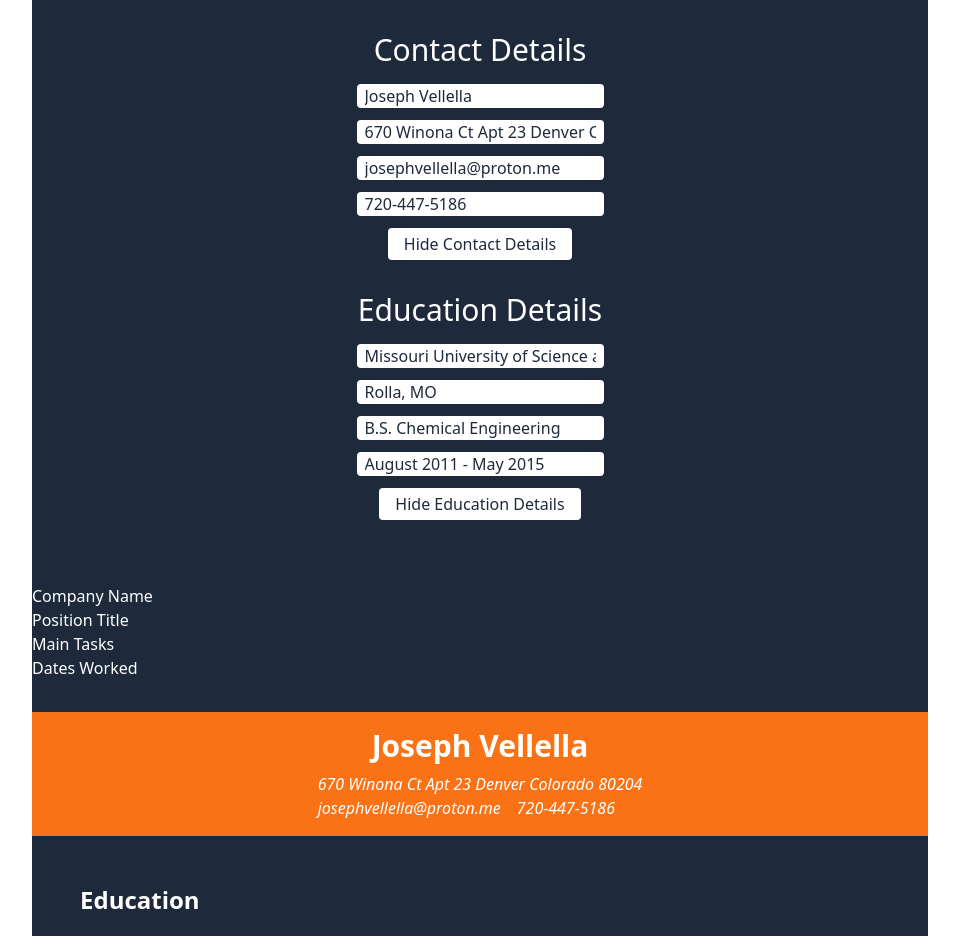
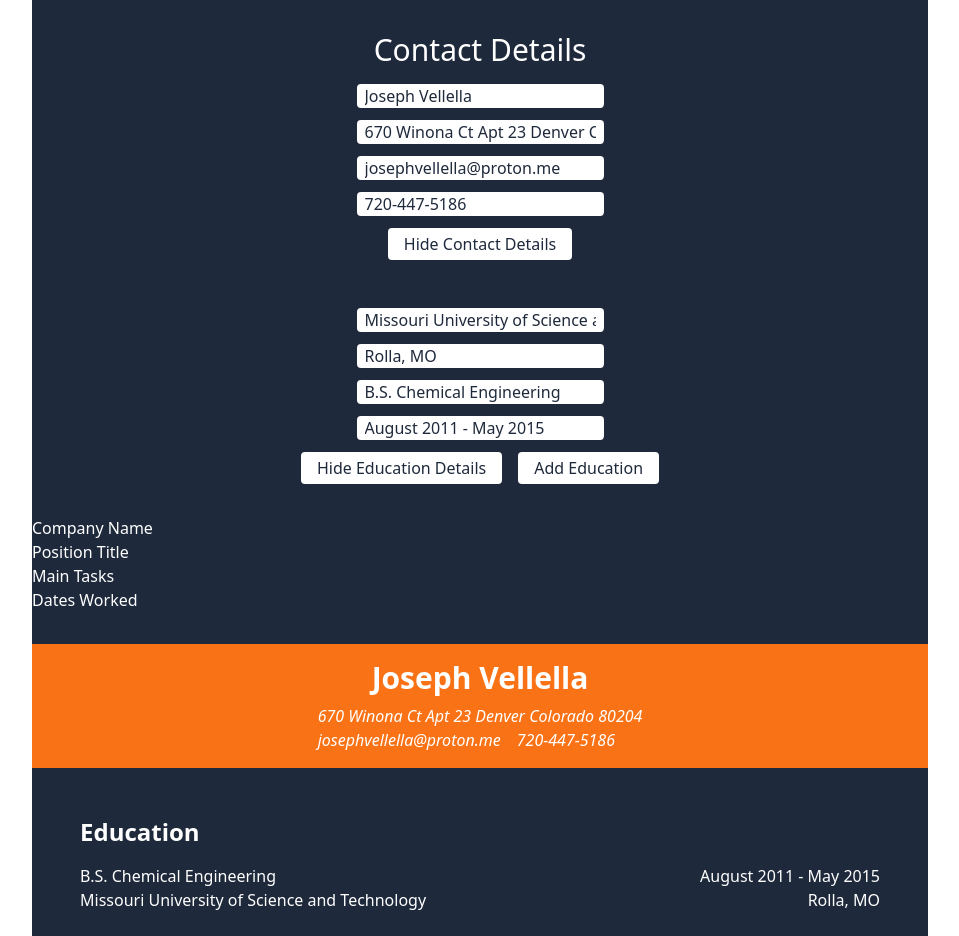
Before and after one commit to TimeApollo/cv-application, a React (Vite) app: page / in a window 1280 px wide. Shown: the top 936 px of the page, without its empty margins (160-1119 px from the left). Built offline with nearby package versions, Linux system fonts and the light colour scheme.

Commit message:
First education updating again. Added step if/then check for multiple schools.

```diff
--- a/src/App.jsx
+++ b/src/App.jsx
@@ -12,29 +12,59 @@ export default function App() {
       email: 'josephvellella@proton.me',
       phone: '720-447-5186',
     },
-    education: {
-      name: 'Missouri University of Science and Technology',
-      areaOfStudy: 'B.S. Chemical Engineering',
-      dateOfStudy: 'August 2011 - May 2015',
-      city: 'Rolla, MO',
-    },
+    education: [
+      {
+        name: 'Missouri University of Science and Technology',
+        areaOfStudy: 'B.S. Chemical Engineering',
+        dateOfStudy: 'August 2011 - May 2015',
+        city: 'Rolla, MO',
+      },
+    ],
   });
 
+  function addEducation() {
+    let newEducation = [
+      {
+        name: '',
+        areaOfStudy: '',
+        dateOfStudy: ',',
+        city: '',
+      },
+    ];
+    setInformation((prevInformation) => {
+      let newInformation = prevInformation;
+      newInformation.education.push(newEducation);
+    });
+  }
   function handleChange(event) {
-    const { name, value, id } = event.target;
-    setInformation((prevInformation) => ({
-      ...prevInformation,
-      [id]: {
-        ...prevInformation[id],
-        [name]: value,
-      },
-    }));
+    const { name, value, id, step } = event.target;
+
+    if (step === '') {
+      setInformation((prevInformation) => {
+        let newState = prevInformation;
+        newState[id][name] = value;
+        return { ...newState };
+      });
+    } else {
+      setInformation((prevInformation) => {
+        let newState = prevInformation;
+        console.log('debug!', newState[id]);
+        newState[id][step][name] = value;
+        return {
+          ...newState,
+        };
+      });
+    }
   }
 
   return (
     <div className="mx-auto flex flex-col gap-8 bg-slate-800 text-white md:max-w-4xl">
       <Contact {...information} handleChange={handleChange} />
-      <Education {...information} handleChange={handleChange} />
+      <Education
+        {...information}
+        handleChange={handleChange}
+        addEducation={addEducation}
+      />
       <Experience />
       <Output {...information} />
     </div>
--- a/src/components/Education.jsx
+++ b/src/components/Education.jsx
@@ -7,29 +7,22 @@ export default function Education(props) {
     event.preventDefault();
     setShow((prevShow) => !prevShow);
   }
-  return (
-    <div className="mb-8 flex flex-col items-center">
-      <h1 className="text-3xl"> Education Details</h1>
-      {!show && (
-        <button
-          onClick={handleSubmit}
-          className="mt-2 rounded bg-white px-4 py-1 text-slate-800"
-        >
-          Edit Education Details
-        </button>
-      )}
-      {show && (
-        <form
-          onSubmit={handleSubmit}
-          className="mt-4 flex flex-col items-center gap-3"
-        >
+  console.log(props);
+  const propsArray = props.education;
+
+  const renderEdForms = propsArray.map((obj, index) => {
+    return (
+      <div key={index}>
+        <form className="mt-4 flex flex-col items-center gap-3">
           <div className="">
             <input
               onChange={props.handleChange}
-              value={props.education.name}
+              value={obj.name}
+              key={index}
               type="text"
               name="name"
               id="education"
+              step={index}
               className="rounded px-2 text-slate-800"
               placeholder="School"
             />
@@ -38,10 +31,12 @@ export default function Education(props) {
           <div className="">
             <input
               onChange={props.handleChange}
-              value={props.education.city}
+              value={obj.city}
+              key={index}
               type="text"
               name="city"
               id="education"
+              step={index}
               className="rounded px-2 text-slate-800"
               placeholder="City and State"
             />
@@ -50,10 +45,12 @@ export default function Education(props) {
           <div>
             <input
               onChange={props.handleChange}
-              value={props.education.areaOfStudy}
+              value={obj.areaOfStudy}
+              key={index}
               type="text"
               name="areaOfStudy"
               id="education"
+              step={index}
               placeholder="Area of Study"
               className="rounded px-2 text-slate-800"
             />
@@ -62,20 +59,31 @@ export default function Education(props) {
           <div>
             <input
               onChange={props.handleChange}
-              value={props.education.dateOfStudy}
+              value={obj.dateOfStudy}
               type="text"
               name="dateOfStudy"
               id="education"
+              step={index}
               className="rounded px-2 text-slate-800"
               placeholder="Dates Attended"
             />
           </div>
 
-          <button className="rounded bg-white px-4 py-1 text-slate-800">
-            Hide Education Details
-          </button>
+          <div className="flex gap-4">
+            <button
+              onClick={handleSubmit}
+              className="rounded bg-white px-4 py-1 text-slate-800"
+            >
+              Hide Education Details
+            </button>
+            <button className="rounded bg-white px-4 py-1 text-slate-800">
+              Add Education
+            </button>
+          </div>
         </form>
-      )}
-    </div>
-  );
+      </div>
+    );
+  });
+
+  return <div>{renderEdForms}</div>;
 }
--- a/src/components/EducationOutput.jsx
+++ b/src/components/EducationOutput.jsx
@@ -1,18 +1,26 @@
 import React, { useState, useEffect } from 'react';
 
 export default function EducationOutput(props) {
-  console.log(props);
+  const propsArray = props.education;
+  const renderedEd = propsArray.map((obj, index) => {
+    return (
+      <div key={index}>
+        <div className="flex justify-between">
+          <h1>{obj.areaOfStudy}</h1>
+          <h1>{obj.dateOfStudy}</h1>
+        </div>
+        <div className="flex justify-between">
+          <h1>{obj.name}</h1>
+          <h1>{obj.city}</h1>
+        </div>
+      </div>
+    );
+  });
+
   return (
     <div className="m-12 flex flex-col">
       <h1 className="mb-4 text-2xl font-bold">Education</h1>
-      <div className="flex justify-between">
-        <h1>{props.areaOfStudy}</h1>
-        <h1>{props.dateOfStudy}</h1>
-      </div>
-      <div className="flex justify-between">
-        <h1>{props.name}</h1>
-        <h1>{props.city}</h1>
-      </div>
+      {renderedEd}
     </div>
   );
 }
--- a/src/components/Output.jsx
+++ b/src/components/Output.jsx
@@ -6,7 +6,7 @@ export default function Output(props) {
   return (
     <div>
       <ContactOutput {...props.contact} handleChange={props.handleChange} />
-      <EducationOutput {...props.education} handleChange={props.handleChange} />
+      <EducationOutput {...props} handleChange={props.handleChange} />
     </div>
   );
 }
```
